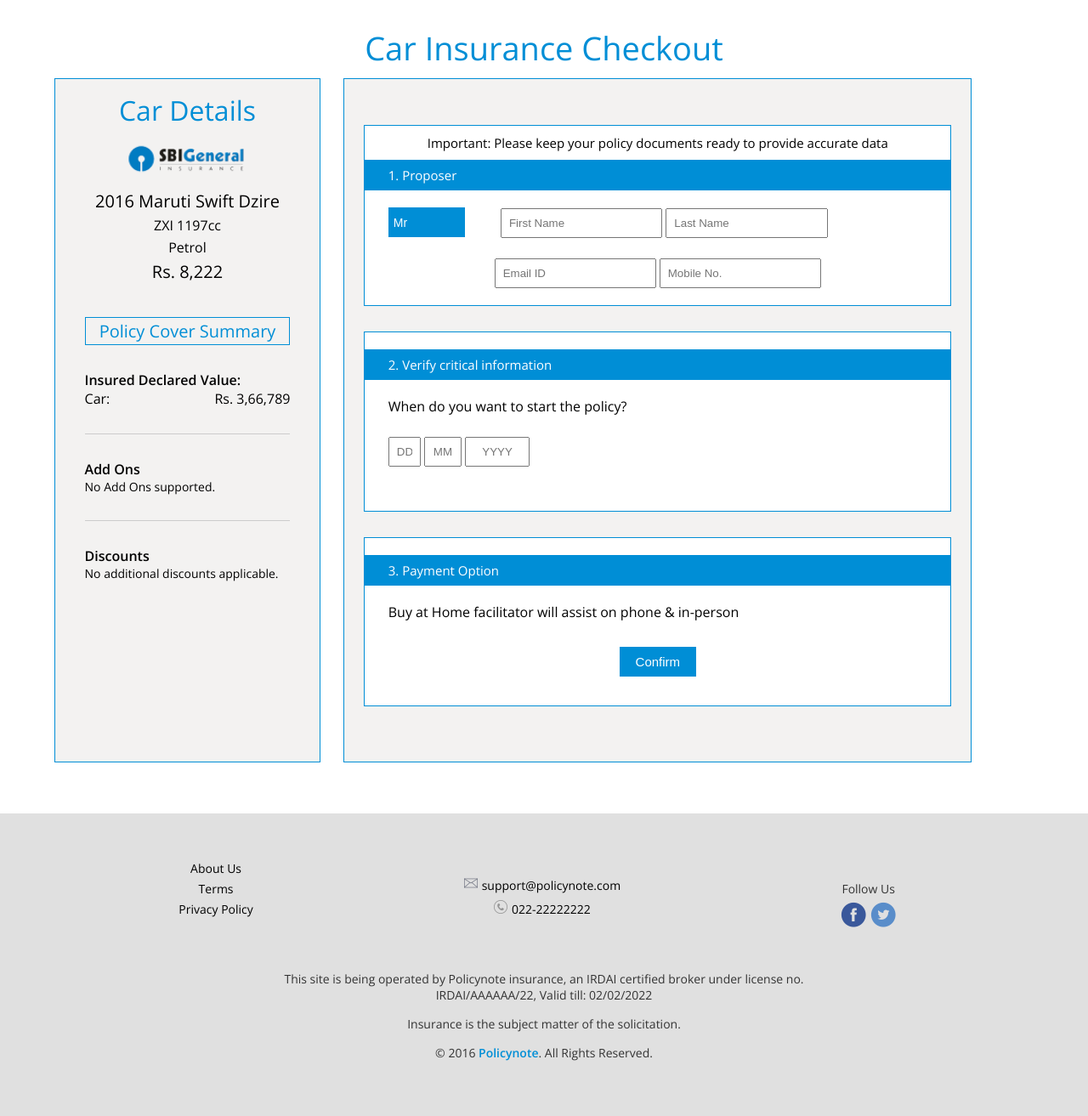
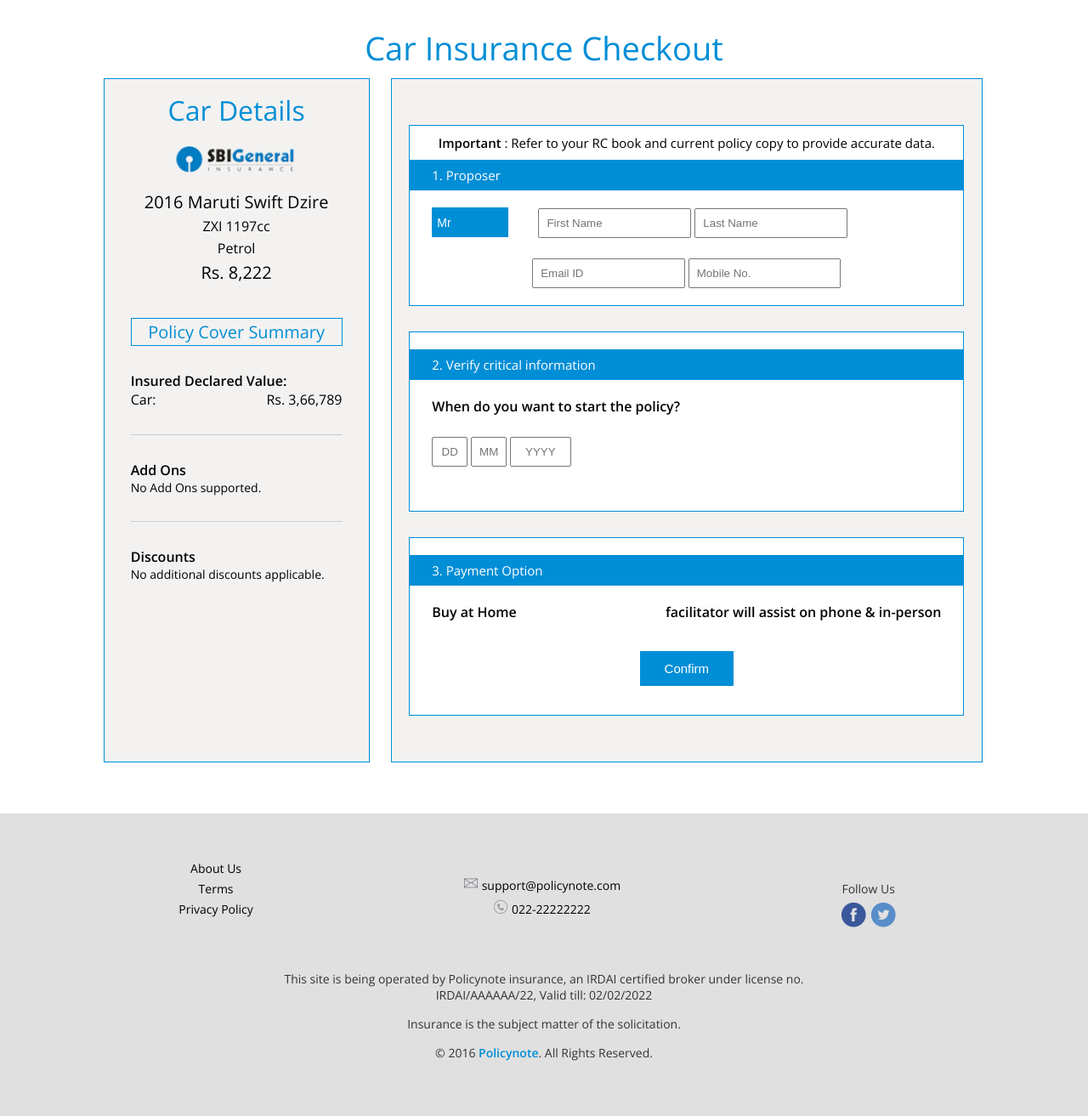
Before and after one commit to kishor-cosmodea/policynote, a PHP site: page /car-checkout.php in a window 1280 px wide. Shown: the part 70-1383 px from the top of the page at 85% size. Run offline with PHP 8.4, Linux system fonts and the light colour scheme.

Commit message:
#16 Updated car checkout page and health banner

```diff
--- a/assets/css/style.css
+++ b/assets/css/style.css
@@ -523,8 +523,10 @@ footer {
   background: #fff;
 }
 
-.car-profile-content {
-  margin: 100px 0 0 0;
+.car-profile-content,
+.health-profile-content {
+  margin: 100px auto 0;
+  width: 90%;
 }
 
 .car-profile-text h2,
@@ -541,7 +543,7 @@ footer {
 .car-checkout {
   margin: 0 0 60px 0;
   display: inline-block;
-  width: 21%;
+  width: 24%;
   border: 1px solid #008ed6;
   padding: 10px 3%;
   background-color: #f3f2f1;
@@ -633,7 +635,7 @@ footer {
   min-height: 755px;
   margin: 0 0 60px 2%;
   display: inline-block;
-  width: 60%;
+  width: 63%;
   border: 1px solid #008ed6;
   padding: 24px 2%;
   background-color: #f3f2f1;
@@ -652,6 +654,8 @@ footer {
   padding: 10px 0;
   margin: 30px 0;
 }
+
+.car-chout-plan p span { font-weight: 600; }
 
 .car-plan div,
 .health-plan div {
@@ -675,7 +679,7 @@ footer {
   margin: 30px 0;
   background: #fff;
   border: 1px solid #008ed6;
-  padding: 15px 4%;
+  padding: 15px 2%;
   box-shadow: 0 0 19px -5px rgb(0,0,0);
   -moz-box-shadow: 0 0 19px -5px rgb(0, 0, 0);
   -webkit-box-shadow: 0 0 19px -5px rgb(0, 0, 0);
@@ -785,7 +789,7 @@ footer {
 }
 
 .health-content {
-  background: url("../images/health-banner.jpg") top center;
+  background: url("../images/health-banner-2.jpg") top center;
   background-size: cover;
   width: 100%;
   height: auto;
@@ -930,9 +934,7 @@ footer {
   margin: 40px 0 0 0;
 }
 
-.car-ch-idv .idv-right {
-  float: right;
-}
+.car-ch-idv .idv-right { float: right; }
 
 .car-ch-add span, .car-ch-dis span {
   display: block;
@@ -951,16 +953,12 @@ footer {
   background: #008ed6;
 }
 
-.car-chout-prop p {
-  text-align: left;
-}
+.car-chout-prop p { text-align: left; }
 
-.car-chout-user {
-  padding: 10px 4%;
-}
+.car-chout-user { padding: 10px 4%; }
 
 .car-chout-user button {
-  margin: 0 38px 25px 0;
+  margin: 0 31px 25px 0;
   border: none;
   width: 90px;
   height: 35px;
@@ -974,9 +972,7 @@ footer {
 }
 
 .car-chout-user button:hover,
-.car-chout-buy button:hover {
-  background-color: #037cb9;
-}
+.car-chout-buy button:hover { background-color: #037cb9; }
 
 .car-chout-user input {
   width: 30%;
@@ -989,11 +985,7 @@ footer {
   text-align: left;
 }
 
-.car-chout-user #dd {
-  width: 6%;
-  text-align: center;
-}
-
+.car-chout-user #dd,
 .car-chout-user #mm {
   width: 7%;
   text-align: center;
@@ -1010,12 +1002,15 @@ footer {
 }
 
 .car-chout-buy button {
+  width: 110px;
+  height: 41px;
+  margin: 35px 0 14px 0;
   font-size: 15px;
   text-align: center;
-
-  margin: 30px 0 14px 0;
   text-align: center;
 }
 
+.car-chout-user span { font-weight: 600; }
 
+.car-chout-user span + span { float: right; }
 /*content style end*/
--- a/car-checkout.php
+++ b/car-checkout.php
@@ -39,7 +39,7 @@ include("header.php");
 			<div class="car-chout-data">
 
 				<div class="car-chout-plan">
-					<p>Important: Please keep your policy documents ready to provide accurate data</p>
+					<p><span>Important</span> : Refer to your RC book and current policy copy to provide accurate data.</p>
 					<div class="car-chout-prop">
 						<p>1. Proposer</p>
 					</div>
```
Also changed, not shown: assets/images/health-banner-2.jpg (added).
